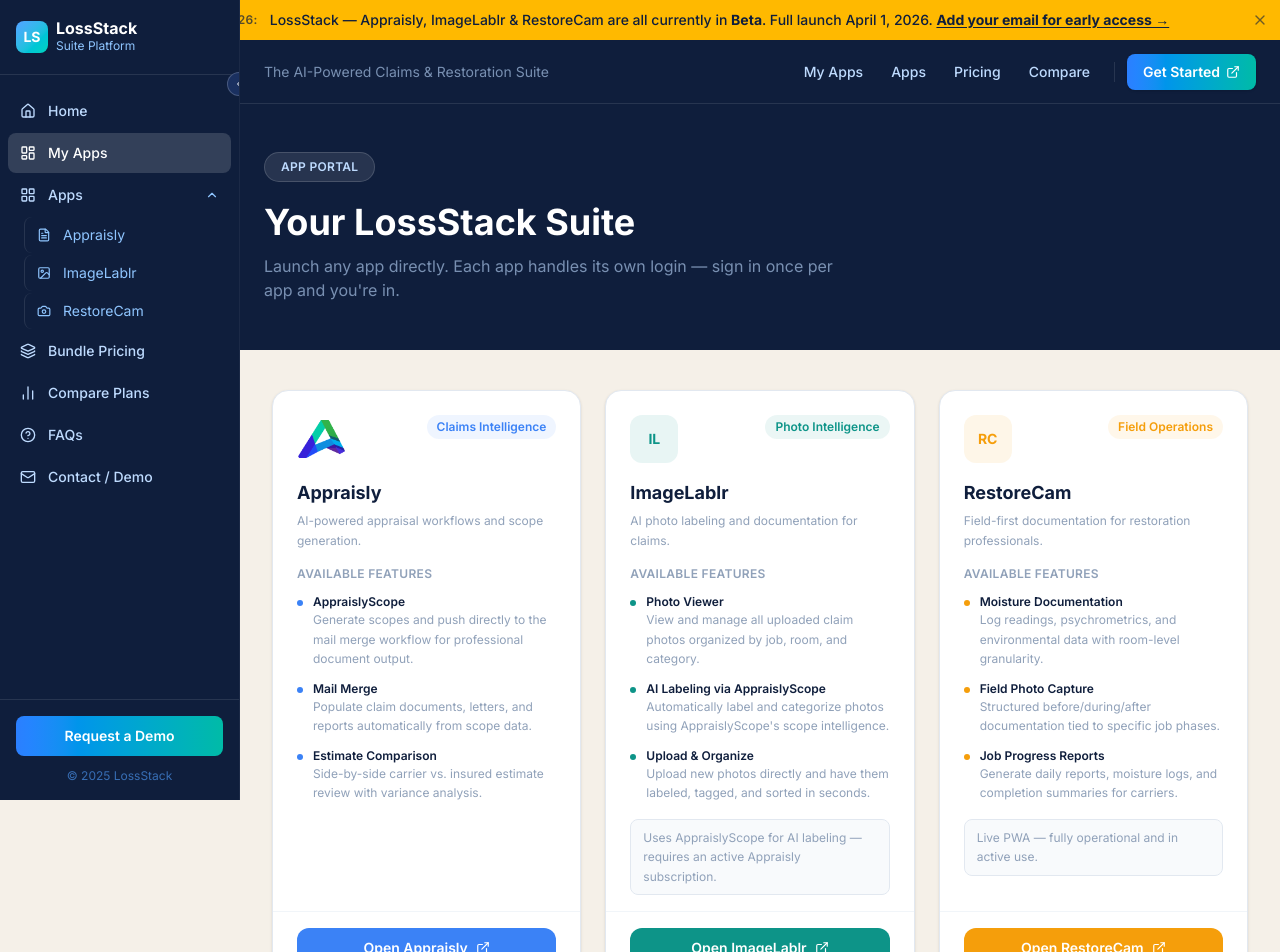
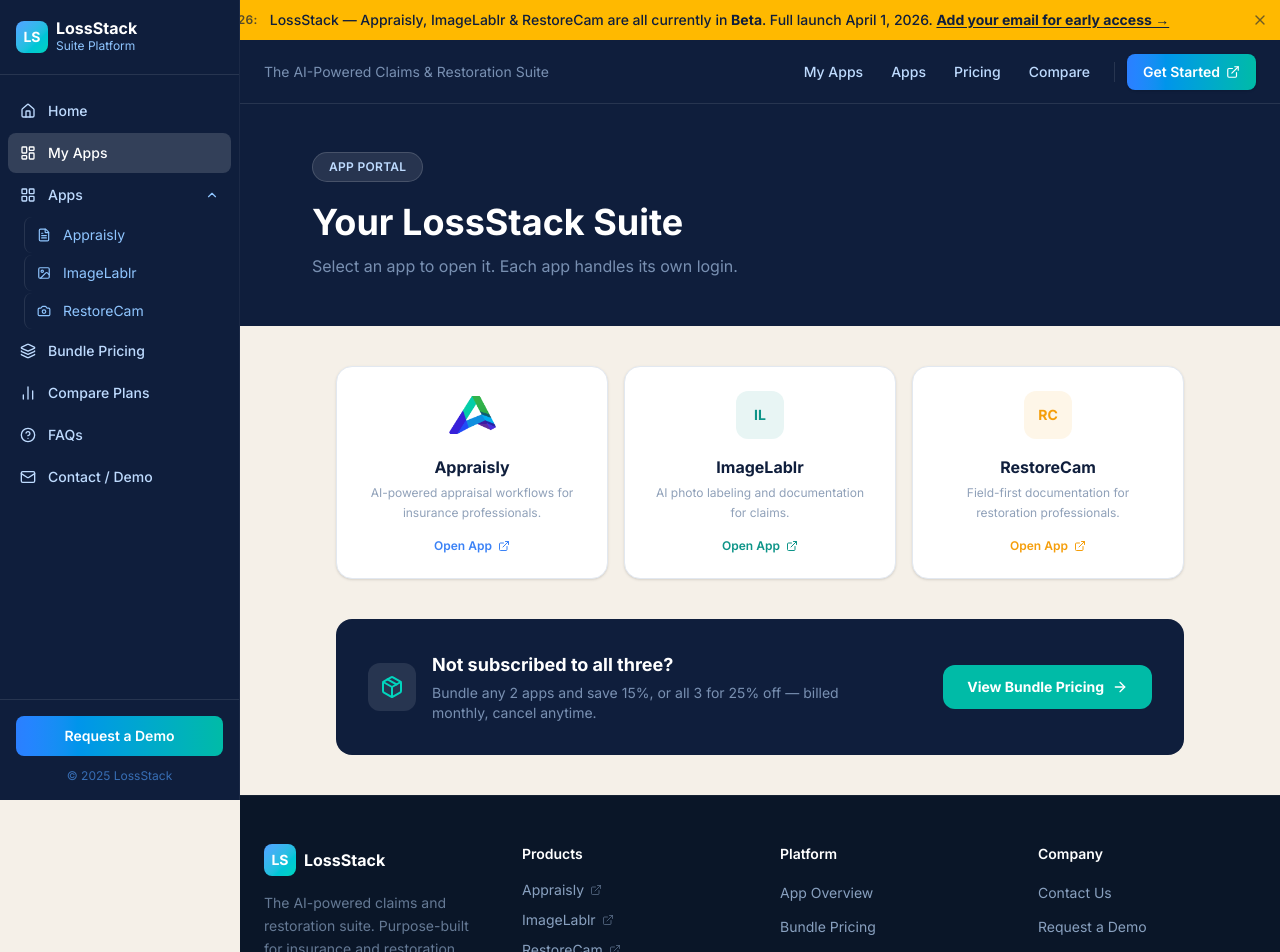
Before and after one commit to founderai/lossstack, a Next.js app: page /dashboard in a window 1280 px wide. Shown: the top 952 px of the page. Built offline with nearby package versions, Linux system fonts and the light colour scheme.

Commit message:
Simplify dashboard to launch tabs only, remove sidebar collapse button

```diff
--- a/app/dashboard/page.tsx
+++ b/app/dashboard/page.tsx
@@ -6,31 +6,14 @@ import Image from "next/image";
 import Link from "next/link";
 import Footer from "@/components/sections/Footer";
 
-interface FeatureHighlight {
-  label: string;
-  description: string;
-}
-
-interface PortalApp {
-  id: string;
-  name: string;
-  badge: string;
-  tagline: string;
-  accentColor: string;
-  launchUrl: string;
-  icon: React.ReactNode;
-  highlights: FeatureHighlight[];
-  note?: string;
-}
-
-const portalApps: PortalApp[] = [
+const portalApps = [
   {
     id: "appraisly",
     name: "Appraisly",
     badge: "Claims Intelligence",
-    tagline: "AI-powered appraisal workflows and scope generation.",
+    tagline: "AI-powered appraisal workflows for insurance professionals.",
     accentColor: "#3B82F6",
-    launchUrl: "https://appraislyai.com/dashboard",
+    launchUrl: "https://appraislyai.com",
     icon: (
       <Image
         src="/Appraisly Icon.png"
@@ -40,20 +23,6 @@ const portalApps: PortalApp[] = [
         className="w-12 h-12 object-contain rounded-xl"
       />
     ),
-    highlights: [
-      {
-        label: "AppraislyScope",
-        description: "Generate scopes and push directly to the mail merge workflow for professional document output.",
-      },
-      {
-        label: "Mail Merge",
-        description: "Populate claim documents, letters, and reports automatically from scope data.",
-      },
-      {
-        label: "Estimate Comparison",
-        description: "Side-by-side carrier vs. insured estimate review with variance analysis.",
-      },
-    ],
   },
   {
     id: "imagelablr",
@@ -61,7 +30,7 @@ const portalApps: PortalApp[] = [
     badge: "Photo Intelligence",
     tagline: "AI photo labeling and documentation for claims.",
     accentColor: "#0D9488",
-    launchUrl: "https://www.imagelablr.com/dashboard",
+    launchUrl: "https://www.imagelablr.com",
     icon: (
       <div
         className="w-12 h-12 rounded-xl flex items-center justify-center font-bold text-sm"
@@ -70,21 +39,6 @@ const portalApps: PortalApp[] = [
         IL
       </div>
     ),
-    highlights: [
-      {
-        label: "Photo Viewer",
-        description: "View and manage all uploaded claim photos organized by job, room, and category.",
-      },
-      {
-        label: "AI Labeling via AppraislyScope",
-        description: "Automatically label and categorize photos using AppraislyScope's scope intelligence.",
-      },
-      {
-        label: "Upload & Organize",
-        description: "Upload new photos directly and have them labeled, tagged, and sorted in seconds.",
-      },
-    ],
-    note: "Uses AppraislyScope for AI labeling — requires an active Appraisly subscription.",
   },
   {
     id: "restorecam",
@@ -101,21 +55,6 @@ const portalApps: PortalApp[] = [
         RC
       </div>
     ),
-    highlights: [
-      {
-        label: "Moisture Documentation",
-        description: "Log readings, psychrometrics, and environmental data with room-level granularity.",
-      },
-      {
-        label: "Field Photo Capture",
-        description: "Structured before/during/after documentation tied to specific job phases.",
-      },
-      {
-        label: "Job Progress Reports",
-        description: "Generate daily reports, moisture logs, and completion summaries for carriers.",
-      },
-    ],
-    note: "Live PWA — fully operational and in active use.",
   },
 ];
 
@@ -124,7 +63,7 @@ export default function DashboardPage() {
     <div className="min-h-screen bg-[#f5f0e8]">
       {/* Header */}
       <div className="bg-[#0f1e3c] px-6 py-12">
-        <div className="max-w-5xl mx-auto">
+        <div className="max-w-4xl mx-auto">
           <motion.div
             initial={{ opacity: 0, y: 12 }}
             animate={{ opacity: 1, y: 0 }}
@@ -133,83 +72,41 @@ export default function DashboardPage() {
             <div className="inline-flex items-center gap-2 bg-white/10 border border-white/15 rounded-full px-4 py-1.5 mb-5">
               <span className="text-blue-200 text-xs font-semibold uppercase tracking-wide">App Portal</span>
             </div>
-            <h1 className="text-3xl lg:text-4xl font-bold text-white mb-3">
-              Your LossStack Suite
-            </h1>
+            <h1 className="text-3xl lg:text-4xl font-bold text-white mb-3">Your LossStack Suite</h1>
             <p className="text-blue-200/60 text-base max-w-xl">
-              Launch any app directly. Each app handles its own login — sign in once per app and you&apos;re in.
+              Select an app to open it. Each app handles its own login.
             </p>
           </motion.div>
         </div>
       </div>
 
-      {/* App Cards */}
-      <div className="max-w-5xl mx-auto px-6 py-10">
-        <div className="grid grid-cols-1 lg:grid-cols-3 gap-6 mb-10">
+      {/* App Tabs */}
+      <div className="max-w-4xl mx-auto px-6 py-10">
+        <div className="grid grid-cols-1 sm:grid-cols-3 gap-4 mb-10">
           {portalApps.map((app, i) => (
-            <motion.div
+            <motion.a
               key={app.id}
+              href={app.launchUrl}
+              target="_blank"
+              rel="noopener noreferrer"
               initial={{ opacity: 0, y: 16 }}
               animate={{ opacity: 1, y: 0 }}
-              transition={{ duration: 0.4, delay: i * 0.08 }}
-              className="bg-white rounded-2xl border border-slate-200 shadow-sm flex flex-col overflow-hidden"
+              transition={{ duration: 0.35, delay: i * 0.07 }}
+              whileHover={{ y: -3, transition: { duration: 0.15 } }}
+              className="bg-white rounded-2xl border border-slate-200 shadow-sm p-6 flex flex-col items-center text-center gap-4 group cursor-pointer hover:shadow-md transition-shadow"
             >
-              {/* Card header */}
-              <div className="p-6 pb-4">
-                <div className="flex items-start justify-between mb-4">
-                  {app.icon}
-                  <span
-                    className="text-xs font-semibold px-2.5 py-1 rounded-full"
-                    style={{ backgroundColor: `${app.accentColor}15`, color: app.accentColor }}
-                  >
-                    {app.badge}
-                  </span>
-                </div>
-                <h2 className="text-lg font-bold text-[#0f1e3c] mb-1">{app.name}</h2>
-                <p className="text-slate-400 text-xs leading-relaxed">{app.tagline}</p>
+              {app.icon}
+              <div>
+                <div className="font-bold text-[#0f1e3c] text-base mb-1">{app.name}</div>
+                <div className="text-slate-400 text-xs leading-relaxed">{app.tagline}</div>
               </div>
-
-              {/* Feature highlights */}
-              <div className="px-6 pb-4 flex-1">
-                <div className="text-xs font-semibold text-slate-400 uppercase tracking-wide mb-3">
-                  Available Features
-                </div>
-                <ul className="space-y-3">
-                  {app.highlights.map((h) => (
-                    <li key={h.label} className="flex items-start gap-2.5">
-                      <div
-                        className="w-1.5 h-1.5 rounded-full mt-1.5 shrink-0"
-                        style={{ backgroundColor: app.accentColor }}
-                      />
-                      <div>
-                        <div className="text-xs font-semibold text-[#0f1e3c]">{h.label}</div>
-                        <div className="text-xs text-slate-400 leading-relaxed">{h.description}</div>
-                      </div>
-                    </li>
-                  ))}
-                </ul>
-
-                {app.note && (
-                  <div className="mt-4 bg-slate-50 border border-slate-200 rounded-lg px-3 py-2">
-                    <p className="text-xs text-slate-400 leading-relaxed">{app.note}</p>
-                  </div>
-                )}
+              <div
+                className="flex items-center gap-1.5 text-xs font-semibold mt-auto"
+                style={{ color: app.accentColor }}
+              >
+                Open App <ExternalLink className="w-3 h-3" />
               </div>
-
-              {/* Launch button */}
-              <div className="p-6 pt-4 border-t border-slate-100">
-                <a
-                  href={app.launchUrl}
-                  target="_blank"
-                  rel="noopener noreferrer"
-                  className="flex items-center justify-center gap-2 w-full py-2.5 rounded-xl font-semibold text-sm text-white transition-all hover:opacity-90"
-                  style={{ backgroundColor: app.accentColor }}
-                >
-                  Open {app.name}
-                  <ExternalLink className="w-3.5 h-3.5" />
-                </a>
-              </div>
-            </motion.div>
+            </motion.a>
           ))}
         </div>
 
@@ -217,7 +114,7 @@ export default function DashboardPage() {
         <motion.div
           initial={{ opacity: 0, y: 12 }}
           animate={{ opacity: 1, y: 0 }}
-          transition={{ duration: 0.4, delay: 0.3 }}
+          transition={{ duration: 0.4, delay: 0.25 }}
           className="bg-[#0f1e3c] rounded-2xl p-8 flex flex-col md:flex-row items-center justify-between gap-6"
         >
           <div className="flex items-center gap-4">
--- a/components/layout/Sidebar.tsx
+++ b/components/layout/Sidebar.tsx
@@ -229,18 +229,6 @@ export default function Sidebar({ collapsed, onCollapse, mobileOpen, onMobileClo
       >
         <SidebarContent />
 
-        {/* Collapse toggle */}
-        <button
-          onClick={() => onCollapse(!collapsed)}
-          className="absolute -right-3 top-[72px] w-6 h-6 bg-[#1a3060] border border-white/20 rounded-full flex items-center justify-center text-white hover:bg-[#243d7a] transition-colors z-10"
-          title={collapsed ? "Expand sidebar" : "Collapse sidebar"}
-        >
-          {collapsed ? (
-            <ChevronRight className="w-3 h-3" />
-          ) : (
-            <ChevronLeft className="w-3 h-3" />
-          )}
-        </button>
       </motion.aside>
 
       {/* Mobile Sidebar Overlay */}
```
